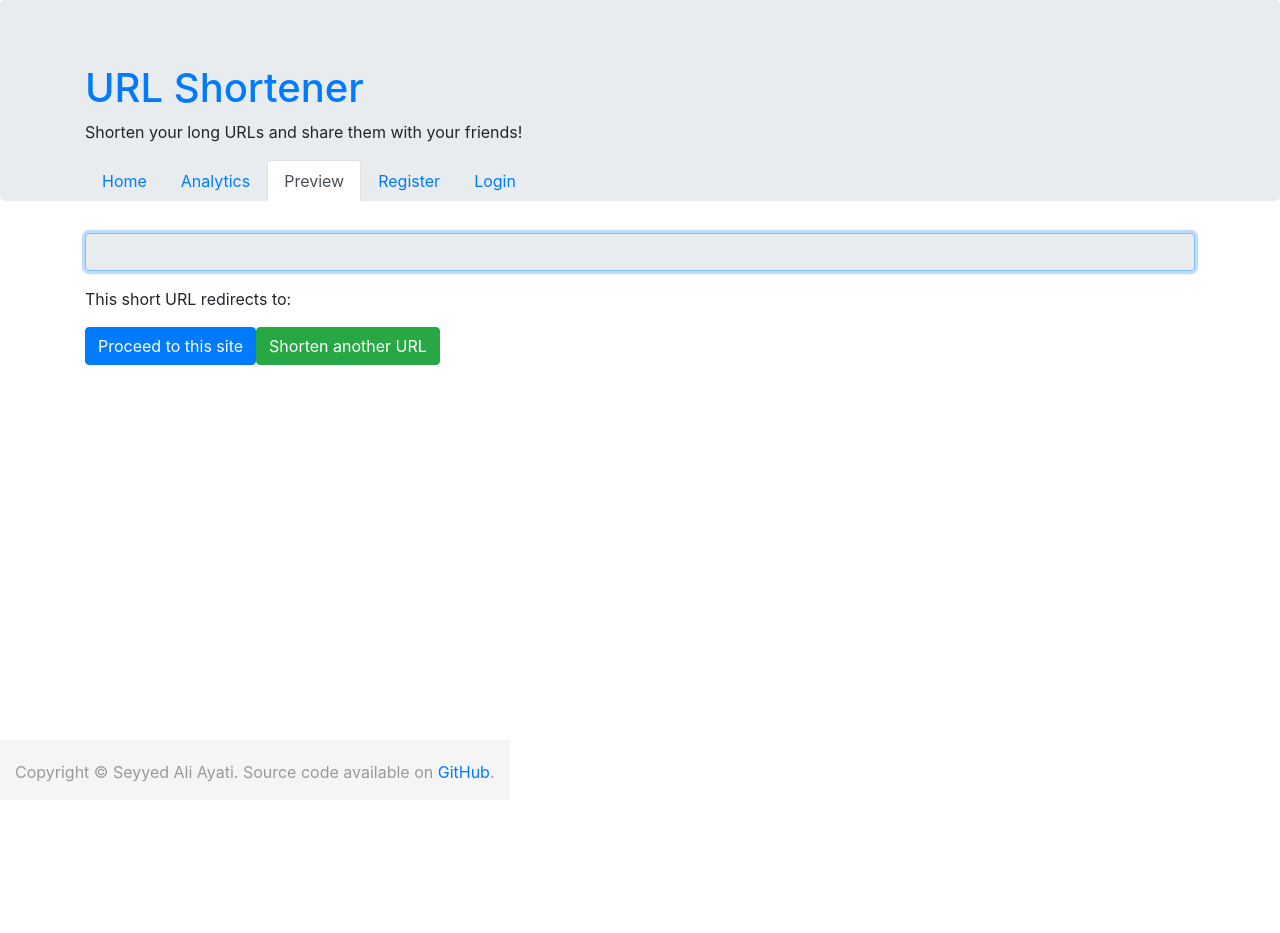
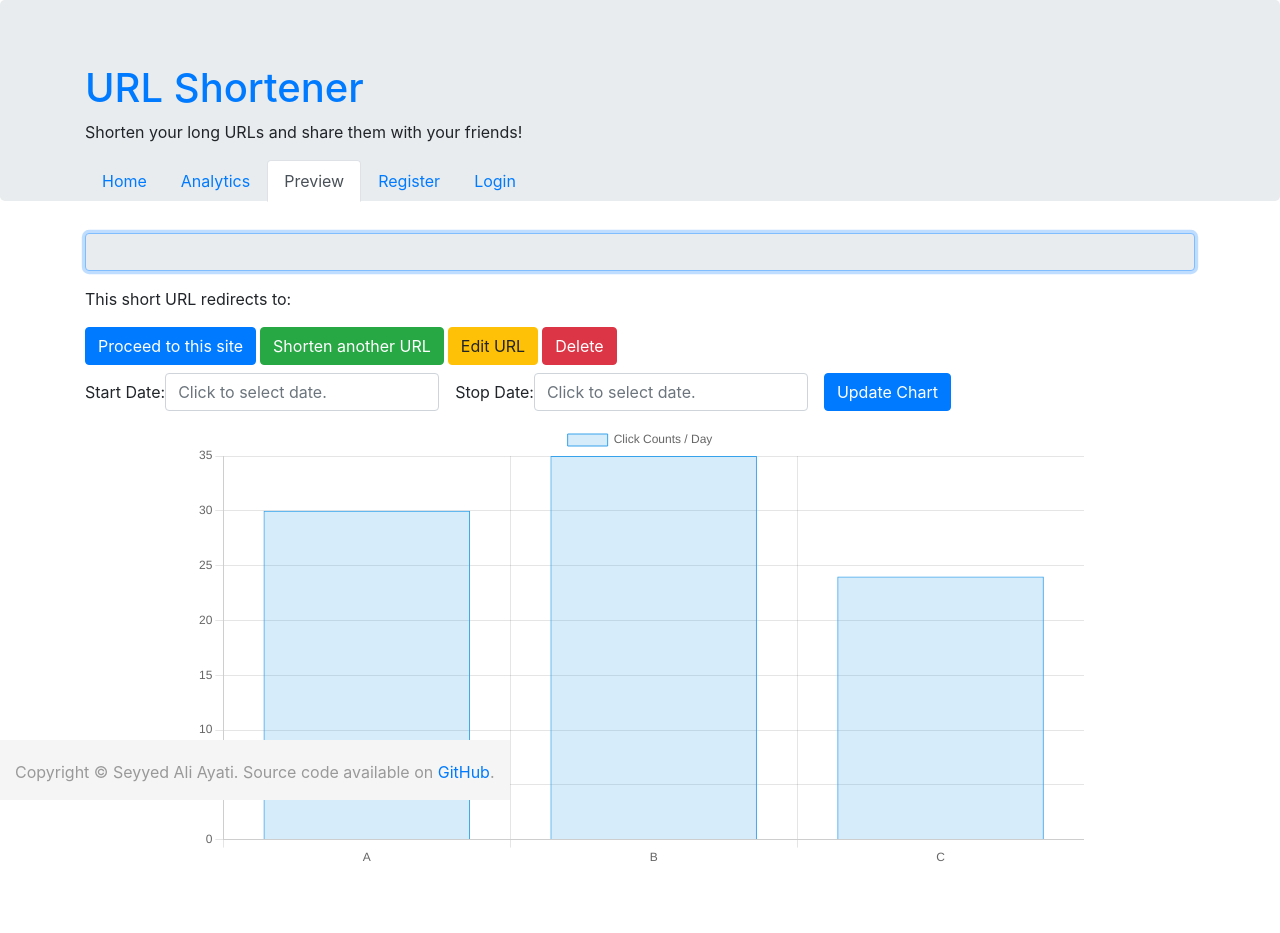
Before and after one commit to seyyedaliayati/Django-URL-Shortener, a Django app: template url_shortener/templates/url_shortener/preview.html in a window 1280 px wide. Before the commit the page ends 782 px from the top, so only its background shows below. Run offline with Django 4.2, Linux system fonts and the light colour scheme; the template is opened without the code that fills it, so the values that code supplies are empty; some libraries are stand-ins or nearby versions.

Commit message:
Added datepicker and chartjs

```diff
--- a/url_shortener/templates/base.html
+++ b/url_shortener/templates/base.html
@@ -12,6 +12,7 @@
   {% bootstrap_css %}
   {% bootstrap_javascript jquery='full' %}
   <link rel="stylesheet" href="{% static 'css/main.css' %}" />
+  {% block headextra %}{% endblock headextra %}
 </head>
 <body>
   <div id="wrapper">
--- a/url_shortener/templates/url_shortener/preview.html
+++ b/url_shortener/templates/url_shortener/preview.html
@@ -1,6 +1,10 @@
 {% extends 'base.html' %}
 
 {% block title %}Preview - {{ title }}{% endblock %}
+
+{% block headextra %}
+  <link rel="stylesheet" href="https://cdnjs.cloudflare.com/ajax/libs/bootstrap-datepicker/1.9.0/css/bootstrap-datepicker.min.css" integrity="sha512-mSYUmp1HYZDFaVKK//63EcZq4iFWFjxSL+Z3T/aCt4IO9Cejm03q3NKKYN6pFQzY0SBOr8h+eCIAZHPXcpZaNw==" crossorigin="anonymous" referrerpolicy="no-referrer" />
+{% endblock headextra %}
 
 {% block navextra %}
 <li role="presentation" class="nav-item"><a class="nav-link active" href="{{ request.get_full_path }}">Preview</a></li>
@@ -20,16 +24,75 @@
 <p><input type="text" id="shortened-url" readonly class="form-control input-lg" value="{{ absolute_short_url }}" /></p>
 <p>This short URL redirects to:</p>
 <div id="url" class="lead">{{ url }}</div>
-<div class="btn-toolbar" role="toolbar" aria-label="buttons-toolbar">
+<div class="btn-toolbar mt-2" role="toolbar" aria-label="buttons-toolbar">
   <a class="btn btn-primary" href="{{ url }}">Proceed to this site</a>
-  <a class="btn btn-success" href="{% url 'url_shortener:index' %}">Shorten another URL</a>
+  <a class="btn btn-success ml-1" href="{% url 'url_shortener:index' %}">Shorten another URL</a>
+  <a class="btn btn-warning ml-1" href="#">Edit URL</a>
+  <a class="btn btn-danger ml-1" href="#">Delete</a>
+</div>
+
+<div class="mt-2">
+  <form class="form-inline">
+    <div class="form-group mb-2">
+      <label for="startDate">Start Date: </label>
+      <input type="text" class="form-control" id="startDate" placeholder="Click to select date.">
+    </div>
+    <div class="form-group mx-sm-3 mb-2">
+      <label for="stopDate">Stop Date: </label>
+      <input type="text" class="form-control" id="stopDate" placeholder="Click to select date.">
+    </div>
+    <button type="submit" class="btn btn-primary mb-2">Update Chart</button>
+  </form>
+</div>
+
+<div style="position: relative; width:80%; margin: 5px auto;">
+  <canvas id="myChart"></canvas>
 </div>
 {% endblock %}
 
 {% block bodyextra %}
+<script src="https://cdnjs.cloudflare.com/ajax/libs/bootstrap-datepicker/1.9.0/js/bootstrap-datepicker.min.js" integrity="sha512-T/tUfKSV1bihCnd+MxKD0Hm1uBBroVYBOYSk1knyvQ9VyZJpc/ALb4P0r6ubwVPSGB2GvjeoMAJJImBG12TiaQ==" crossorigin="anonymous" referrerpolicy="no-referrer"></script>
+<script src="https://cdnjs.cloudflare.com/ajax/libs/Chart.js/3.7.0/chart.min.js" integrity="sha512-TW5s0IT/IppJtu76UbysrBH9Hy/5X41OTAbQuffZFU6lQ1rdcLHzpU5BzVvr/YFykoiMYZVWlr/PX1mDcfM9Qg==" crossorigin="anonymous" referrerpolicy="no-referrer"></script>
 <script>
-$('#shortened-url').focus().select().click(function() {
-  $(this).select();
-});
+  $('#datepicker').datepicker({
+    format: 'mm/dd/yyyy',
+    startDate: '-3d'
+  });
+
+  $('#shortened-url').focus().select().click(function() {
+    $(this).select();
+  });
+
+  // Setup Bar Chart
+  const chartLabels = ["A", "B", "C"]
+  const chartData = {
+    labels: chartLabels,
+    datasets: [{
+      label: "Click Counts / Day",
+      data: [30, 35, 24],
+      backgroundColor: [
+        'rgba(54, 162, 235, 0.2)',
+      ],
+      borderColor: [
+      'rgb(54, 162, 235)',
+      ],
+      borderWidth: 1
+    }]
+  }
+  const chartConfig = {
+    type: 'bar',
+    data: chartData,
+    options: {
+      responsive: true,
+      scales: {
+        y: {
+          beginAtZero: true
+        }
+      }
+    },
+  };
+
+  const chartCtx = $('#myChart');
+  const myChart = new Chart(chartCtx, chartConfig);
 </script>
 {% endblock %}
```
